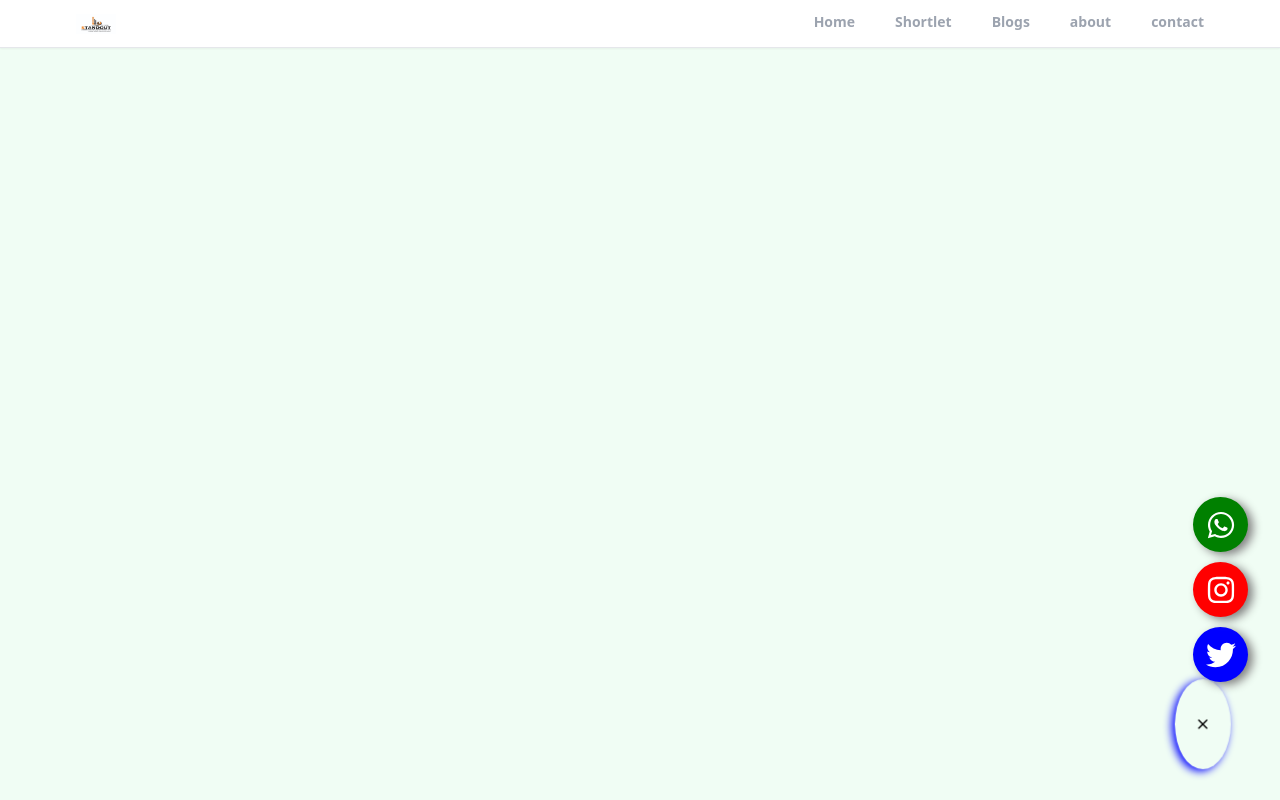
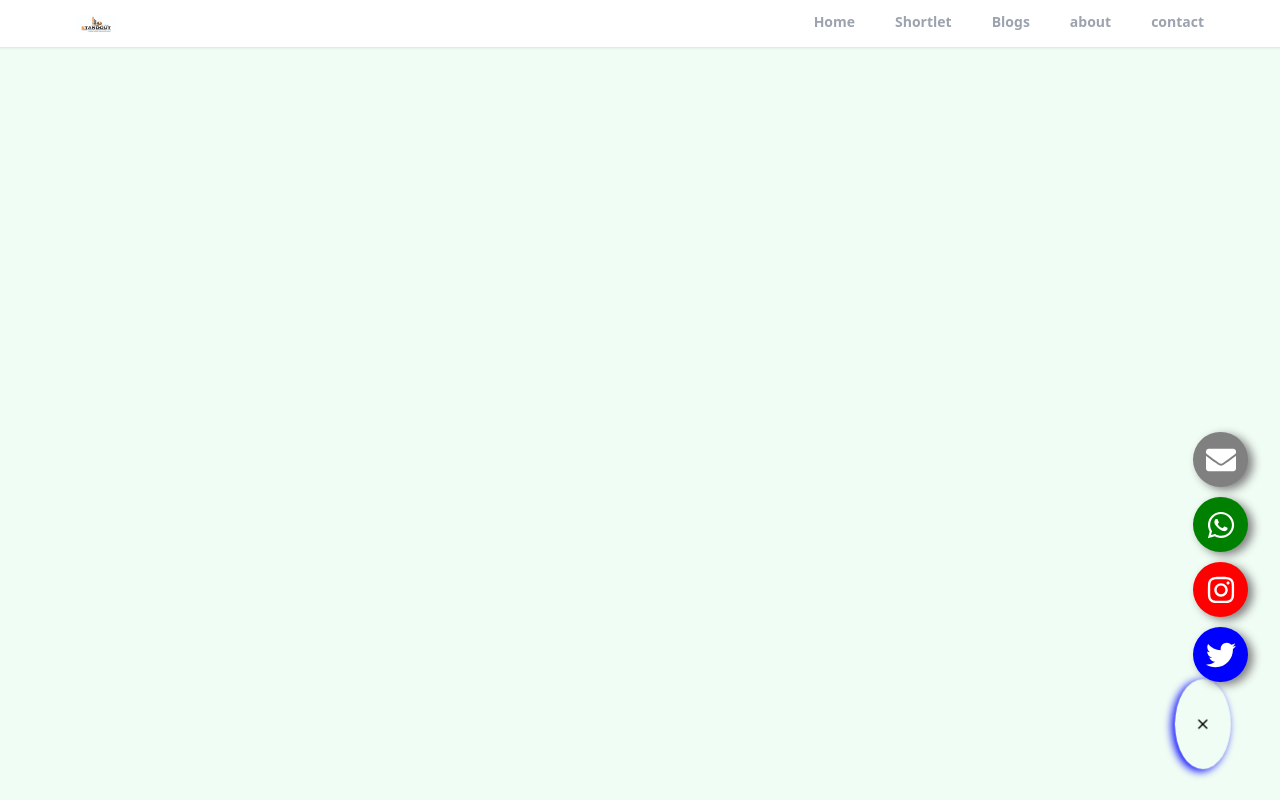
Before and after one commit to Fortunee5/realtor, a React (Create React App) app: page /contactcards in a window 1280 px wide. Both pictures are taken after a click on the button 1203 px from the left and 724 px from the top of the page. Built offline with nearby package versions, Linux system fonts and the light colour scheme; no server answers.

Commit message:
finlupdate

```diff
--- a/src/pages/ContactCards.jsx
+++ b/src/pages/ContactCards.jsx
@@ -1,7 +1,7 @@
 import { AbsoluteCenter, IconButton, chakra} from '@chakra-ui/react';
 import { AnimatePresence, motion } from 'framer-motion';
 import { useState } from 'react';
-import { FaWhatsapp, FaInstagram, FaTwitter } from 'react-icons/fa';
+import { FaWhatsapp, FaInstagram, FaTwitter, FaEnvelope } from 'react-icons/fa';
 import { FiX } from 'react-icons/fi';
 import { HiChatAlt2 } from 'react-icons/hi';
 
@@ -46,6 +46,11 @@ const ContactCards = () => {
       icon: <FaWhatsapp />,
       url: 'https://wa.link/m8zpeg',
       color: 'green',
+    },
+    {
+      icon: <FaEnvelope />,
+      url: 'mailto:kayodesolarin@yahoo.com',
+      color: 'gray',
     },
   ];
 
```
